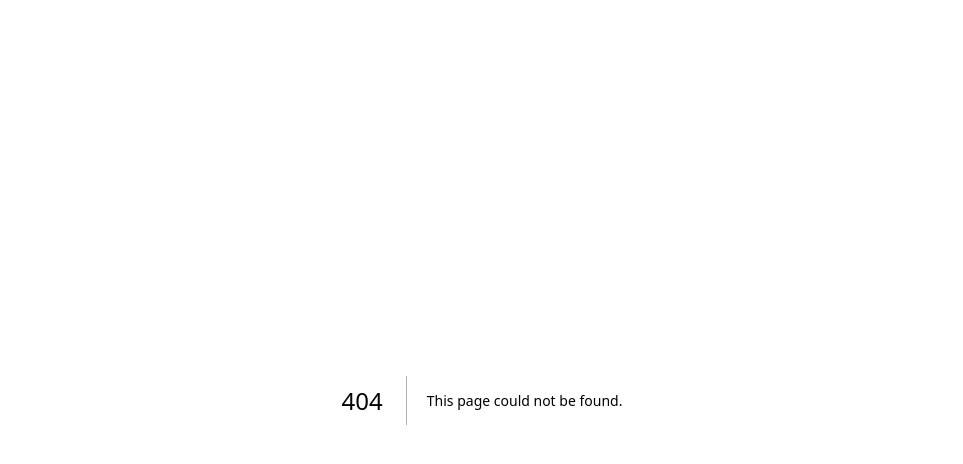
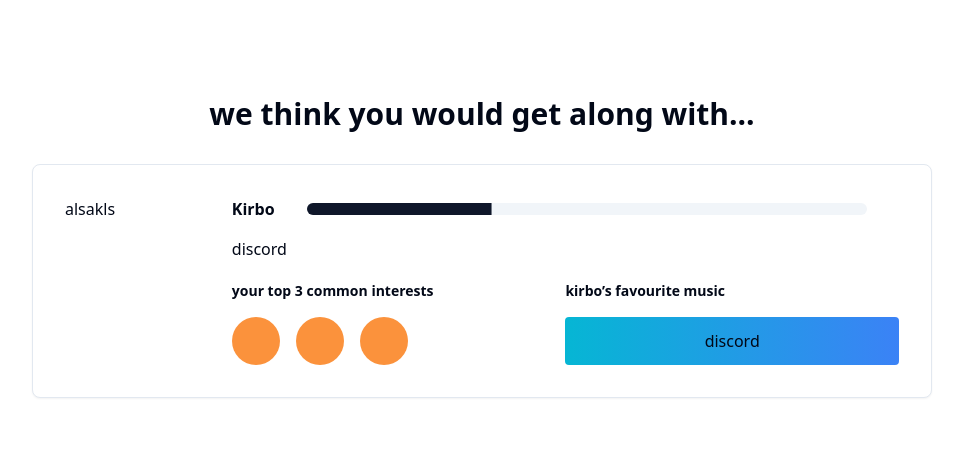
Before and after one commit to priyanshumahey/SproutPal, a Next.js app in the folder my-friends/: page /result in a window 1280 px wide. Before the commit this address had no page. Shown: the top 464 px of the page, without its empty margins (158-1121 px from the left). Built offline with nearby package versions, Linux system fonts and the light colour scheme.

Commit message:
result page

```diff
--- a/my-friends/app/form/page.tsx
+++ b/my-friends/app/form/page.tsx
@@ -171,6 +171,7 @@
             question="optional: Discord ID (if you would like to connect with your matches"
             setProgress={setProgress}
             setValue={updateDiscord}
+            progress={progress}
           />
         </>
       );
--- /dev/null
+++ b/my-friends/app/result/page.tsx
@@ -0,0 +1,40 @@
+import { Card } from "@/components/ui/card";
+import { Progress } from "@/components/ui/progress";
+
+export default function Result() {
+  return (
+    <div className="w-full">
+      <div className="pt-24 text-3xl font-semibold text-center">
+        we think you would get along with...
+      </div>
+      <Card className="w-[900px] p-8 m-auto my-8 flex">
+        <div className="w-1/5">alsakls</div>
+        <div className="w-4/5">
+          <div className="flex">
+            <div className="font-bold">Kirbo</div>
+            <Progress className="m-auto mx-8" value={33} />
+          </div>
+          <div className="mt-4">discord</div>
+          <div className="grid grid-cols-2 w-full mt-5">
+            <div>
+              <div className="font-bold text-sm">
+                your top 3 common interests
+              </div>
+              <div className="flex mt-4 w-full">
+                <div className="rounded-[50%] bg-orange-400 w-12 h-12 mr-4" />
+                <div className="rounded-[50%] bg-orange-400 w-12 h-12  mr-4" />
+                <div className="rounded-[50%] bg-orange-400 w-12 h-12 " />
+              </div>
+            </div>
+            <div>
+              <div className="font-bold text-sm">kirbo’s favourite music</div>
+              <div className="w-full bg-gradient-to-r from-cyan-500 to-blue-500 rounded mt-4">
+                <div className="m-auto text-center p-4 py-3">discord</div>
+              </div>
+            </div>
+          </div>
+        </div>
+      </Card>
+    </div>
+  );
+}
--- /dev/null
+++ b/my-friends/components/ui/card.tsx
@@ -0,0 +1,79 @@
+import * as React from "react"
+
+import { cn } from "@/lib/utils"
+
+const Card = React.forwardRef<
+  HTMLDivElement,
+  React.HTMLAttributes<HTMLDivElement>
+>(({ className, ...props }, ref) => (
+  <div
+    ref={ref}
+    className={cn(
+      "rounded-lg border bg-card text-card-foreground shadow-sm",
+      className
+    )}
+    {...props}
+  />
+))
+Card.displayName = "Card"
+
+const CardHeader = React.forwardRef<
+  HTMLDivElement,
+  React.HTMLAttributes<HTMLDivElement>
+>(({ className, ...props }, ref) => (
+  <div
+    ref={ref}
+    className={cn("flex flex-col space-y-1.5 p-6", className)}
+    {...props}
+  />
+))
+CardHeader.displayName = "CardHeader"
+
+const CardTitle = React.forwardRef<
+  HTMLParagraphElement,
+  React.HTMLAttributes<HTMLHeadingElement>
+>(({ className, ...props }, ref) => (
+  <h3
+    ref={ref}
+    className={cn(
+      "text-2xl font-semibold leading-none tracking-tight",
+      className
+    )}
+    {...props}
+  />
+))
+CardTitle.displayName = "CardTitle"
+
+const CardDescription = React.forwardRef<
+  HTMLParagraphElement,
+  React.HTMLAttributes<HTMLParagraphElement>
+>(({ className, ...props }, ref) => (
+  <p
+    ref={ref}
+    className={cn("text-sm text-muted-foreground", className)}
+    {...props}
+  />
+))
+CardDescription.displayName = "CardDescription"
+
+const CardContent = React.forwardRef<
+  HTMLDivElement,
+  React.HTMLAttributes<HTMLDivElement>
+>(({ className, ...props }, ref) => (
+  <div ref={ref} className={cn("p-6 pt-0", className)} {...props} />
+))
+CardContent.displayName = "CardContent"
+
+const CardFooter = React.forwardRef<
+  HTMLDivElement,
+  React.HTMLAttributes<HTMLDivElement>
+>(({ className, ...props }, ref) => (
+  <div
+    ref={ref}
+    className={cn("flex items-center p-6 pt-0", className)}
+    {...props}
+  />
+))
+CardFooter.displayName = "CardFooter"
+
+export { Card, CardHeader, CardFooter, CardTitle, CardDescription, CardContent }
--- a/my-friends/components/ui/formPage.tsx
+++ b/my-friends/components/ui/formPage.tsx
@@ -1,6 +1,8 @@
 import React, { useState } from "react";
 import { Input } from "./input";
 import { Button } from "./button";
+import { useRouter } from "next/navigation";
+
 import {
   Select,
   SelectContent,
@@ -44,6 +46,7 @@
   const handleInputChange = (e: React.ChangeEvent<HTMLInputElement>) => {
     setInputValue(e.target.value);
   };
+  const router = useRouter();
 
   const renderInput = () => {
     if (progress === 5) {
@@ -83,9 +86,13 @@
         <Button
           className="float-right"
           onClick={() => {
-            setProgress?.((prev: number) => prev + 1);
-            setInputValue("");
-            setValue(inputValue);
+            if (progress === 10) {
+              router.push("/result", { scroll: false });
+            } else {
+              setProgress?.((prev: number) => prev + 1);
+              setInputValue("");
+              setValue(inputValue);
+            }
           }}
         >
           next
--- /dev/null
+++ b/my-friends/components/ui/progress.tsx
@@ -0,0 +1,28 @@
+"use client";
+
+import * as React from "react";
+import * as ProgressPrimitive from "@radix-ui/react-progress";
+
+import { cn } from "@/lib/utils";
+
+const Progress = React.forwardRef<
+  React.ElementRef<typeof ProgressPrimitive.Root>,
+  React.ComponentPropsWithoutRef<typeof ProgressPrimitive.Root>
+>(({ className, value, ...props }, ref) => (
+  <ProgressPrimitive.Root
+    ref={ref}
+    className={cn(
+      "relative h-3 w-full overflow-hidden rounded-full bg-secondary",
+      className
+    )}
+    {...props}
+  >
+    <ProgressPrimitive.Indicator
+      className="h-full w-full flex-1 bg-primary transition-all"
+      style={{ transform: `translateX(-${100 - (value || 0)}%)` }}
+    />
+  </ProgressPrimitive.Root>
+));
+Progress.displayName = ProgressPrimitive.Root.displayName;
+
+export { Progress };
--- a/my-friends/package.json
+++ b/my-friends/package.json
@@ -13,6 +13,7 @@
     "@emotion/react": "^11.11.4",
     "@emotion/styled": "^11.11.0",
     "@radix-ui/react-checkbox": "^1.0.4",
+    "@radix-ui/react-progress": "^1.0.3",
     "@radix-ui/react-select": "^2.0.0",
     "@radix-ui/react-slot": "^1.0.2",
     "class-variance-authority": "^0.7.0",
```
Also changed, not shown: 1 other file (tests, documents, lock files or other folders).
